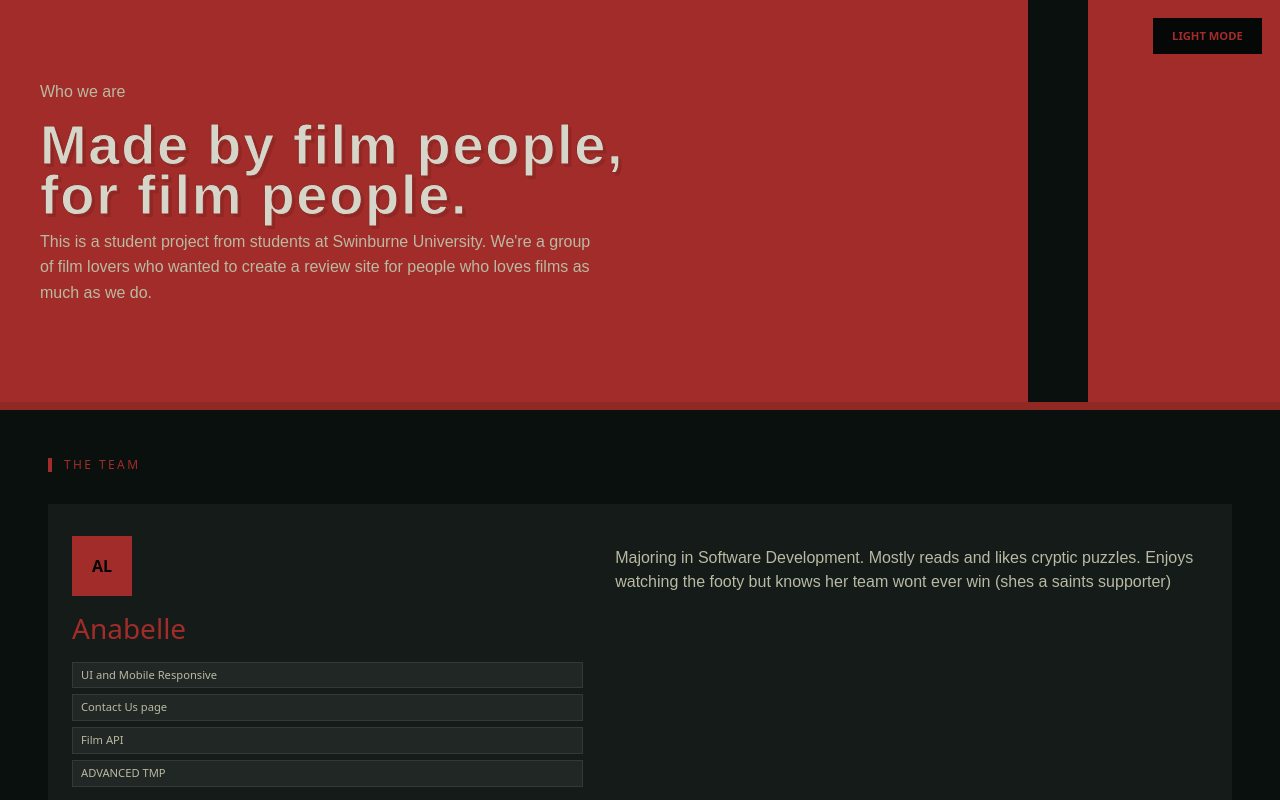
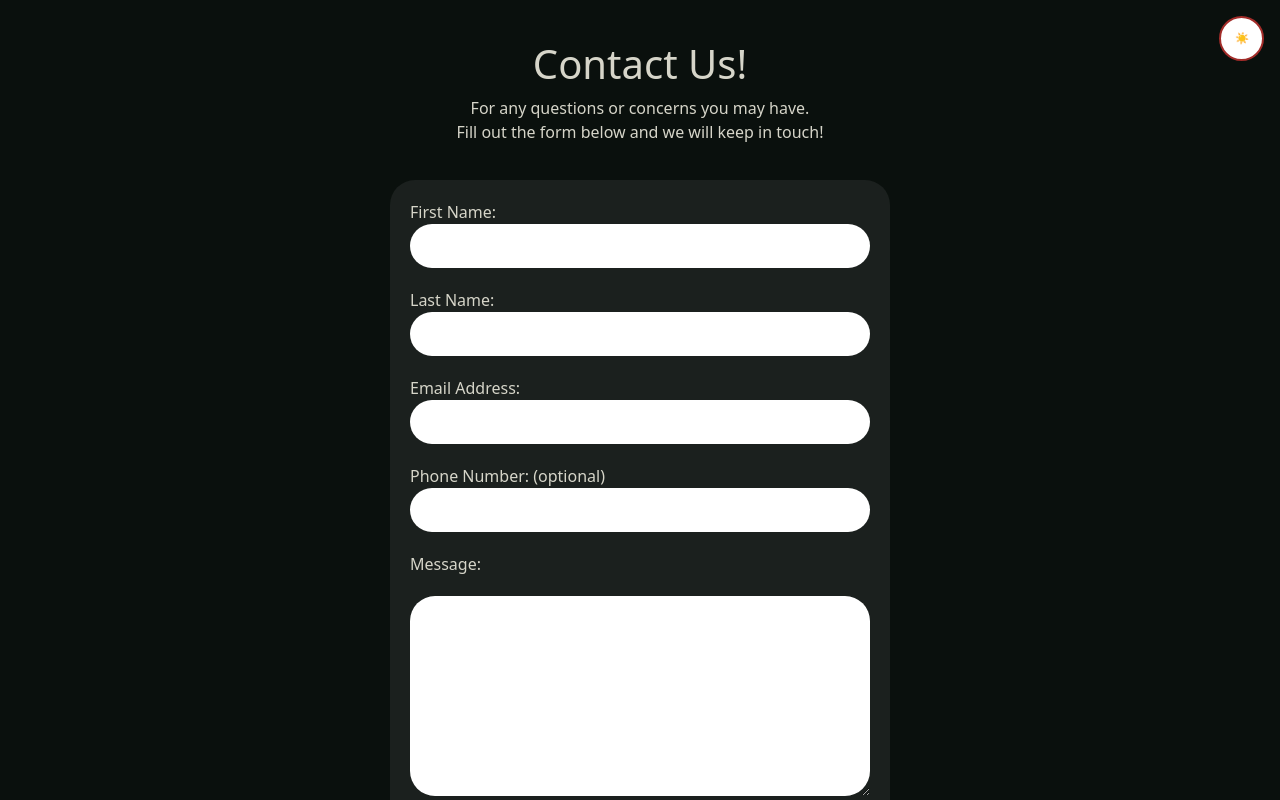
Before and after one commit to ab-21-au/cos30043-assignment, a Vue app in the folder cos30043-groupAssignment/: page / in a window 1280 px wide. Shown: the top 800 px of the page. Built offline with nearby package versions, Linux system fonts and the light colour scheme; no server answers; a web font is replaced by a local one.

Commit message:
Modify Contact Us Page Style
Moved change js button to App.Vue, modified Contact Us with style

Made button smaller for phone size, made it icon based -- plan to be replaced

Needs a clean up though not happy with overall theme colours (might add later)

```diff
--- a/cos30043-groupAssignment/src/App.vue
+++ b/cos30043-groupAssignment/src/App.vue
@@ -1,7 +1,20 @@
 <script setup>
-import HelloWorld from './components/AboutUs.vue'
+import HelloWorld from './components/ContactUs.vue'
+
+import { useTheme } from './js/Theme.js';
+
+const { isDark, toggleTheme } = useTheme();
 </script>
 
 <template>
+  <!-- Temporary Toggle Button -->
+    <button @click="toggleTheme" class="theme-toggle">
+      <span class="toggle-icon">
+        {{ isDark ? '☀️' : '🌙' }}
+      </span>
+      <span class="toggle-text">
+        {{ isDark ? 'Light' : 'Dark' }} Mode
+      </span>
+    </button>
   <HelloWorld />
 </template>
--- a/cos30043-groupAssignment/src/components/AboutUs.vue
+++ b/cos30043-groupAssignment/src/components/AboutUs.vue
@@ -1,12 +1,5 @@
 <template>
   <main class="about-page">
-
-    <!-- Temporary Toggle Button -->
-    <button @click="toggleTheme" class="theme-toggle">
-        {{ isDark ? 'Light' : 'Dark' }} Mode
-    </button>
-
-
     <section class="about-hero">
       <p class="eyebrow">Who we are</p>
       <h1>Made by film people,<br>for film people.</h1>
@@ -48,11 +41,6 @@
 </template>
 
 <script setup>
-import { useTheme } from '../js/Theme.js';
-
-const { isDark, toggleTheme } = useTheme();
-
-
 const team = [
   { initials: 'AL',
     name: 'Anabelle',
@@ -224,24 +212,6 @@ p.about-text {
   margin: 0;
 }
 
-/* Temp Toggle Button */
-.theme-toggle {
-  position: fixed;
-  top: 1rem;
-  right: 1rem;
-  z-index: 100;
-  padding: 0.6rem 1.2rem;
-  background: var(--bg-dark);
-  color: var(--accent);
-  border: 2px solid var(--accent);
-  cursor: pointer;
-  font-weight: bold;
-  text-transform: uppercase;
-  font-size: 0.7rem;
-}
-
-
-
 
 @media (min-width: 768px) and (max-width: 1459px) {
   .team-card {
--- a/cos30043-groupAssignment/src/components/ContactUs.vue
+++ b/cos30043-groupAssignment/src/components/ContactUs.vue
@@ -87,6 +87,7 @@ export default {
 }
 </script>
 <template>
+<main class="contactUs-page">
     <div id="intro">
         <h1>Contact Us!</h1>
         <p>For any questions or concerns you may have. <br> Fill out the form below and we will keep in touch!</p>
@@ -108,4 +109,5 @@ export default {
 
         <button type="submit">Submit</button>
     </form>
+</main>
 </template>
--- a/cos30043-groupAssignment/src/style.css
+++ b/cos30043-groupAssignment/src/style.css
@@ -171,9 +171,14 @@ code {
 :root {
   --bg-primary: #D6D5C9;
   --bg-surface: #B9BAA3;
+  --bg-input: #ffffff;
+  --bg-form: #eae8da;
+  --bg-form-text: black;
   --bg-dark: #0A100D;
+  --bg-button: var(--bg-primary);
   --accent: #A22C29;
   --accent-deep: #902923;
+  --accent-deeper: #511613;
   --text-primary: #0A100D;
   --text-secondary: #4A4D40;
   --text-muted: #6B6D5B;
@@ -184,14 +189,24 @@ code {
 :root.dark {
   --bg-primary: #0A100D;
   --bg-surface: #141B18;
+  --bg-input: #ffffff;
+  --bg-form: #1b201e;
+  --bg-form-text: black;
   --bg-dark: #050807;
+  --bg-button: var(--bg-primary);
   --accent: #A22C29;
   --accent-deep: #902923;
+  --accent-deeper: #511613;
   --text-primary: #D6D5C9;
   --text-secondary: #B9BAA3;
   --text-muted: #7A7B6A;
   --accent-text-muted: #0A100D;
   --border-subtle: rgba(214, 213, 201, 0.1);
+}
+
+.contactUs-page{
+  background-color: var(--bg-primary);
+  padding-bottom: 40px;
 }
 
 #center {
@@ -291,6 +306,45 @@ code {
   }
 }
 
+/* Temp Toggle Button */
+.theme-toggle {
+  position: fixed;
+  top: 1rem;
+  right: 1rem;
+  z-index: 100;
+  padding: 0.6rem 1.2rem;
+  background: var(--bg-button);
+  color: var(--accent);
+  border: 2px solid var(--accent);
+  cursor: pointer;
+  font-weight: bold;
+  text-transform: uppercase;
+  font-size: 0.7rem;
+}
+
+.toggle-icon{
+  display: none;
+}
+
+/* Mobile Response with Button */
+@media (min-width: 320px){
+  .theme-toggle{
+    padding: 0.6rem;
+    width: 45px;
+    height: 45px;
+    border-radius: 50px;
+    background-color: white;
+  }
+
+  .toggle-text{
+    display: none;
+  }
+
+  .toggle-icon{
+    display: block;
+  }
+}
+
 #spacer {
   height: 88px;
   border-top: 1px solid var(--border);
@@ -330,10 +384,10 @@ code {
     padding: 20px;
     width: 90%;
     max-width: 250px;
-    margin: 20px auto;
-    background-color: white;
+    margin: 0 auto;
+    background-color: var(--bg-form);
     box-shadow: var(--shadow);
-    color: black;
+    color: var(--text-primary);
     input, textarea {
       padding: 10px;
       width: 100%;
@@ -343,8 +397,8 @@ code {
       border-radius: 25px;
       text-align: left;
       font-family: var(--sans);
-      color: black;
-      background-color: rgb(236, 236, 236);
+      color:var(--bg-form-text);
+      background-color: var(--bg-input);
     }
 
     textarea {
@@ -354,7 +408,7 @@ code {
     }
     button{
       background-color: var(--accent);
-      color: white;
+      color: var(--text-primary);
       border: none;
       padding: 10px 50px;
       border-radius: 25px;
@@ -365,16 +419,19 @@ code {
       transition: background-color 0.3s;
 
       &:hover {
-        background-color: var(--accent-border);
+        background-color: var(--accent-deeper);
       }
     }
   }
   #intro{
     text-align: center;
-    margin-bottom: 20px;
-    margin-top: 20px;
+    padding-top: 40px;
+    padding-bottom: 20px;
     padding-left: 10px;
     padding-right: 10px;
+        h1, p {
+      color: var(--text-primary);
+    }
   }
 }
 
@@ -383,20 +440,19 @@ code {
   .contactus-container {
     border: 1px solid var(--border);
     border-radius: 25px;
-    padding: 20px;
+    padding: 20px auto;
     max-width: 500px;
-    margin: 20px auto;
-    background-color: white;
+    background-color: var(--bg-form);
     box-shadow: var(--shadow);
-    color: black;
+    color: var(--text-primary);
     input, textarea {
       padding: 10px;
       border: 0px solid var(--border);
       box-sizing: border-box;
       border-radius: 25px;
       text-align: left;
-      color: black;
-      background-color: rgb(236, 236, 236);
+      color: var(--bg-form-text);
+      background-color: var(--bg-input);
     }
 
     #nameRow{
@@ -415,7 +471,7 @@ code {
     }
     button{
       background-color: var(--accent);
-      color: white;
+      color: var(--accent-text-muted);
       border: none;
       padding: 10px 50px;
       border-radius: 25px;
@@ -426,13 +482,13 @@ code {
       transition: background-color 0.3s;
 
       &:hover {
-        background-color: var(--accent-border);
+        background-color: var(--accent-deep);
       }
     }
     #intro{
       text-align: center;
-      margin-bottom: 20px;
-      margin-top: 20px;
+      padding-top: 20px;
+      padding-bottom: 20px;
     }
   }
 
@@ -464,7 +520,7 @@ code {
 } */
 
 /* Alessandra colour palette */
-:root {
+/*:root {
   --bg-primary: #D6D5C9;
   --bg-surface: #B9BAA3;
   --bg-dark: #0A100D;
@@ -488,5 +544,5 @@ code {
   --text-muted: #7A7B6A;
   --accent-text-muted: #0A100D;
   --border-subtle: rgba(214, 213, 201, 0.1);
+}*/
 }
-}
```
